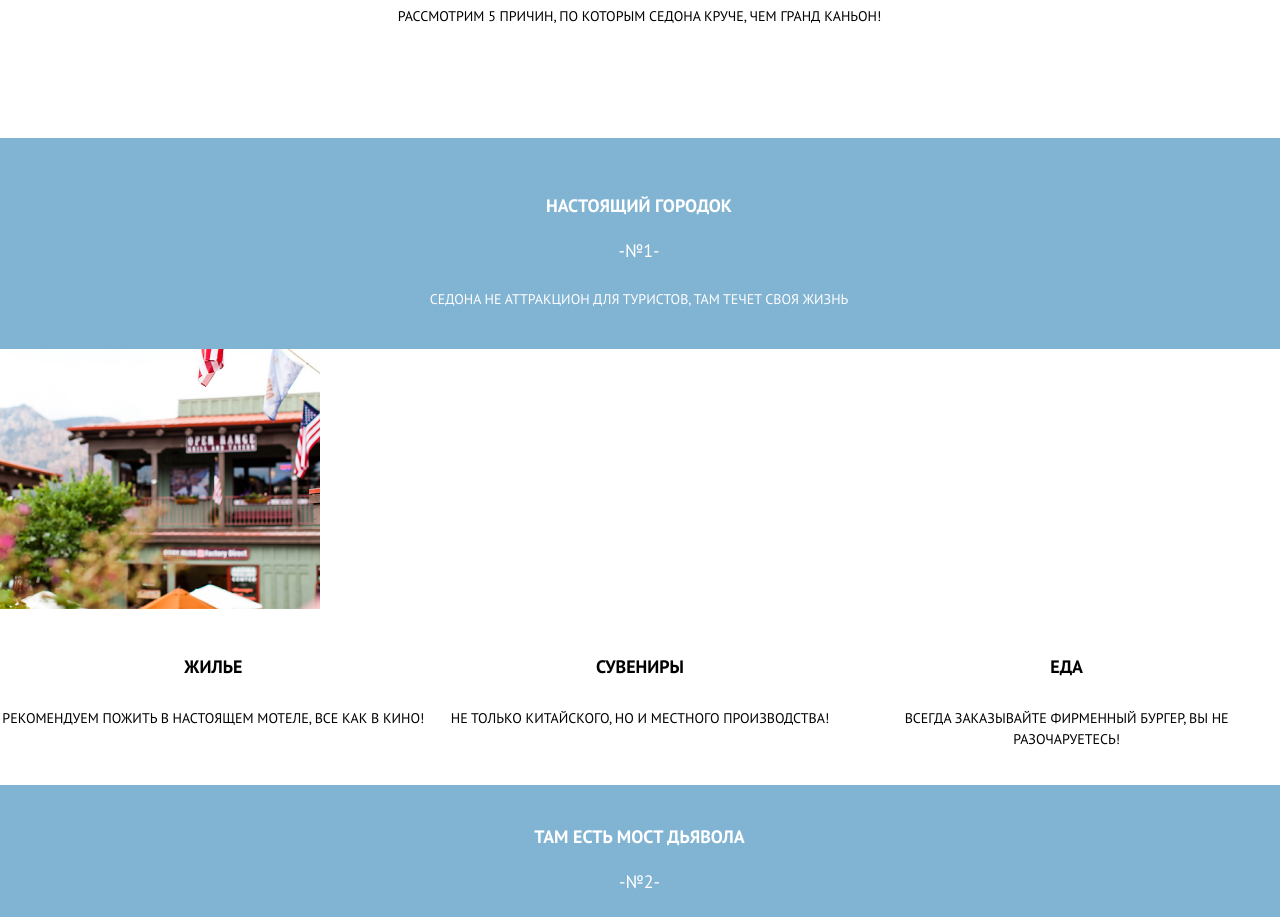
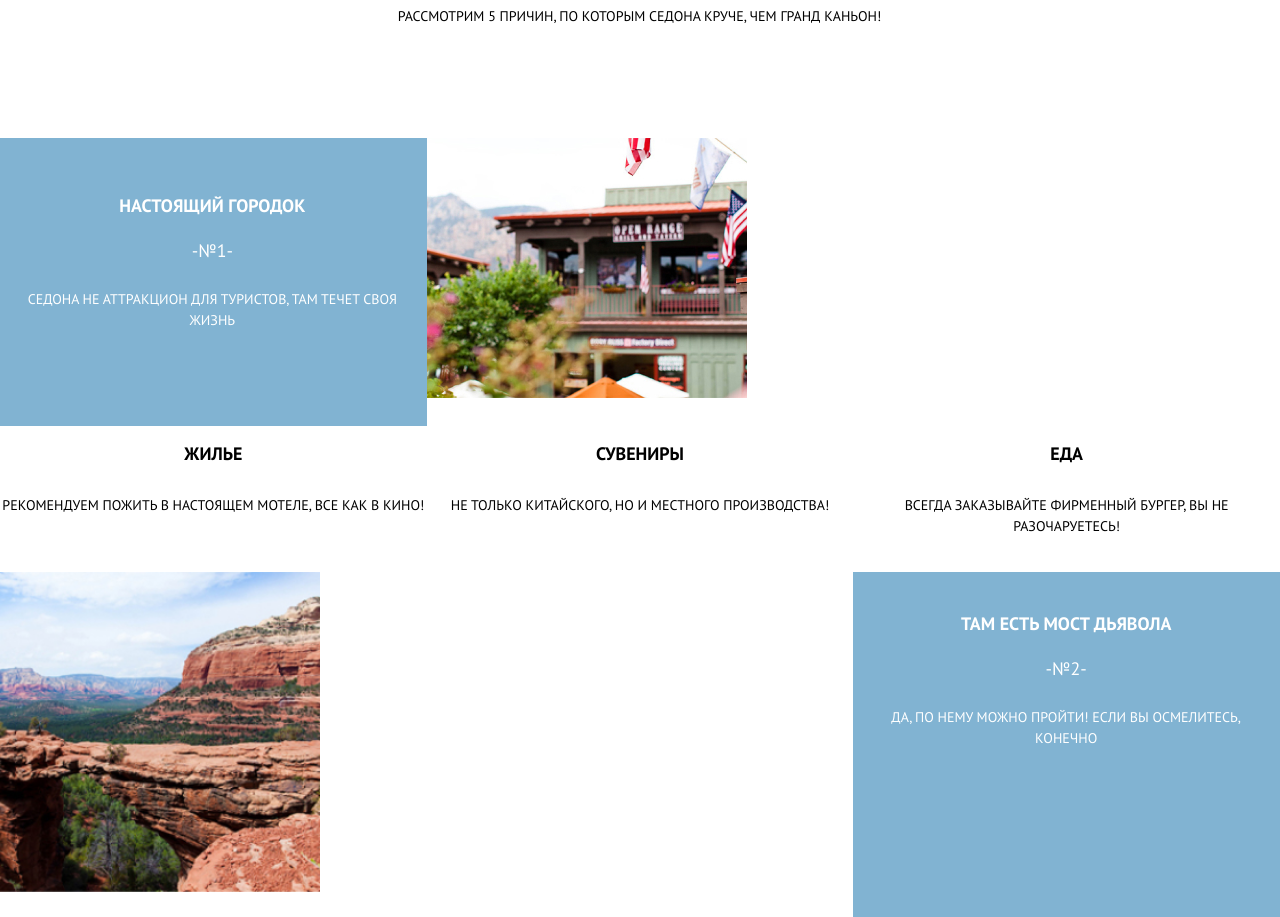
Before and after one commit to kornul/1854083-sedona-24, a website: page source/index.html in a window 1280 px wide. Shown: the part 873-1790 px from the top of the page. Drawn offline with nearby package versions, Linux system fonts and the light colour scheme; files that its build step writes are made by us from their sources.

Commit message:
Адаптивные сетки 1.1

```diff
--- a/source/index.html
+++ b/source/index.html
@@ -72,8 +72,7 @@
         <p class="reason__blue-text">Седона не аттракцион для туристов, там течет своя жизнь</p>
       </div>
 
-
-      <div class="reason-picture">
+      <div class="reason-city">
         <img src="img/photocity.jpg" alt="Город" width="320" height="260">
       </div>
 
@@ -92,19 +91,16 @@
         </li>
       </ul>
 
-
+      <div class="reason-bridge">
+        <img src="img/devilbridge.jpg" alt="Мост" width="320" height="260">
+      </div>
 
       <div class="reason__bridge reason__bridge--blue ">
         <h2 class="reason__blue-title">Там есть мост дьявола</h2>
         <div class="reason__blue-number">-№2-</div>
         <p class="reason__blue-text">Да, по нему можно пройти! если вы осмелитесь, конечно</p>
       </div>
-
-
-      <div class="reason-picture">
-        <img src="img/devilbridge.jpg" alt="Мост" width="320" height="260">
-      </div>
-
+    </section>
 
     <section class="reason-other">
       <div class="reason-other__more">
@@ -124,7 +120,6 @@
           <p class="reason-other__text">Большинство едет в гранд каньон и толпится там</p>
         </div>
       </div>
-      </section>
     </section>
 
     <section class="hotel-search-text">
--- a/source/sass/components/page-content.scss
+++ b/source/sass/components/page-content.scss
@@ -9,10 +9,6 @@
   height: 390px;
 
   @media (min-width: $tablet-width) {
-    height: 518px;
-  }
-
-  @media (min-width: $desktop-width) {
     height: 518px;
   }
 }
--- a/source/sass/components/page-footer.scss
+++ b/source/sass/components/page-footer.scss
@@ -3,11 +3,6 @@
   padding: 0;
 
   @media (min-width: $tablet-width) {
-    display: grid;
-    grid-template-columns: 1fr 1fr 1fr;
-  }
-
-  @media (min-width: $desktop-width) {
     display: grid;
     grid-template-columns: 1fr 1fr 1fr;
   }
--- a/source/sass/components/page-header.scss
+++ b/source/sass/components/page-header.scss
@@ -8,10 +8,6 @@
   height: 84px;
 
 
-  @media (min-width: $tablet-width) {
-    height: 84px;
-  }
-
   @media (min-width: $desktop-width) {
     height: 96px;
   }
--- /dev/null
+++ b/source/sass/components/reason-bridge.scss
@@ -0,0 +1,8 @@
+.reason-bridge {
+  margin-bottom: 24px;
+
+  @media (min-width: $tablet-width) {
+    grid-column-start: 1;
+    grid-column-end: 3;
+  }
+}
--- /dev/null
+++ b/source/sass/components/reason-city.scss
@@ -0,0 +1,8 @@
+.reason-city {
+  margin-bottom: 24px;
+
+  @media (min-width: $tablet-width) {
+    grid-column-start: 2;
+    grid-column-end: 4;
+  }
+}
--- a/source/sass/components/reason-other.scss
+++ b/source/sass/components/reason-other.scss
@@ -1,17 +1,12 @@
 .reason-other {
+  margin: 0 auto;
   background-color: #eeeeee;
-  margin: 0 auto;
 }
 
 .reason-other__more {
   margin: 0;
 
   @media (min-width: $tablet-width) {
-    display: grid;
-    grid-template-columns: 1fr 1fr 1fr;
-  }
-
-  @media (min-width: $desktop-width) {
     display: grid;
     grid-template-columns: 1fr 1fr 1fr;
   }
--- a/source/sass/components/reason-picture.scss
+++ /dev/null
@@ -1,3 +0,0 @@
-.reason-picture {
-  margin-bottom: 26px;
-}
--- a/source/sass/components/reason.scss
+++ b/source/sass/components/reason.scss
@@ -1,5 +1,10 @@
 .reason {
   background-color: #ffffff;
+
+  @media (min-width: $tablet-width) {
+    display: grid;
+    grid-template-columns: 1fr 1fr 1fr;
+  }
 }
 
 .reason__city {
@@ -8,6 +13,11 @@
   padding-right: 20px;
   padding-left: 18px;
   padding-bottom: 39px;
+
+  @media (min-width: $tablet-width) {
+    grid-column-start: 1;
+    grid-column-end: 2;
+  }
 }
 
 .reason__blue-title {
@@ -58,6 +68,8 @@
     display: grid;
     grid-template-columns: 1fr 1fr 1fr;
     text-align: center;
+    grid-column-start: 1;
+    grid-column-end: 4;
   }
 }
 
@@ -94,4 +106,9 @@
   padding-right: 16px;
   padding-bottom: 35px;
   padding-left: 15px;
+
+  @media (min-width: $tablet-width) {
+    grid-column-start: 3;
+    grid-column-end: 4;
+  }
 }
--- a/source/sass/style.scss
+++ b/source/sass/style.scss
@@ -10,8 +10,9 @@
 @import "./components/page-content.scss";
 @import "./components/page-intro.scss";
 @import "./components/reason.scss";
-@import "./components/reason-picture.scss";
+@import "./components/reason-city.scss";
 @import "./components/reason-other.scss";
+@import "./components/reason-bridge.scss";
 @import "./components/hotel-search-text.scss";
 @import "./components/map.scss";
 @import "./components/page-footer.scss";
```
